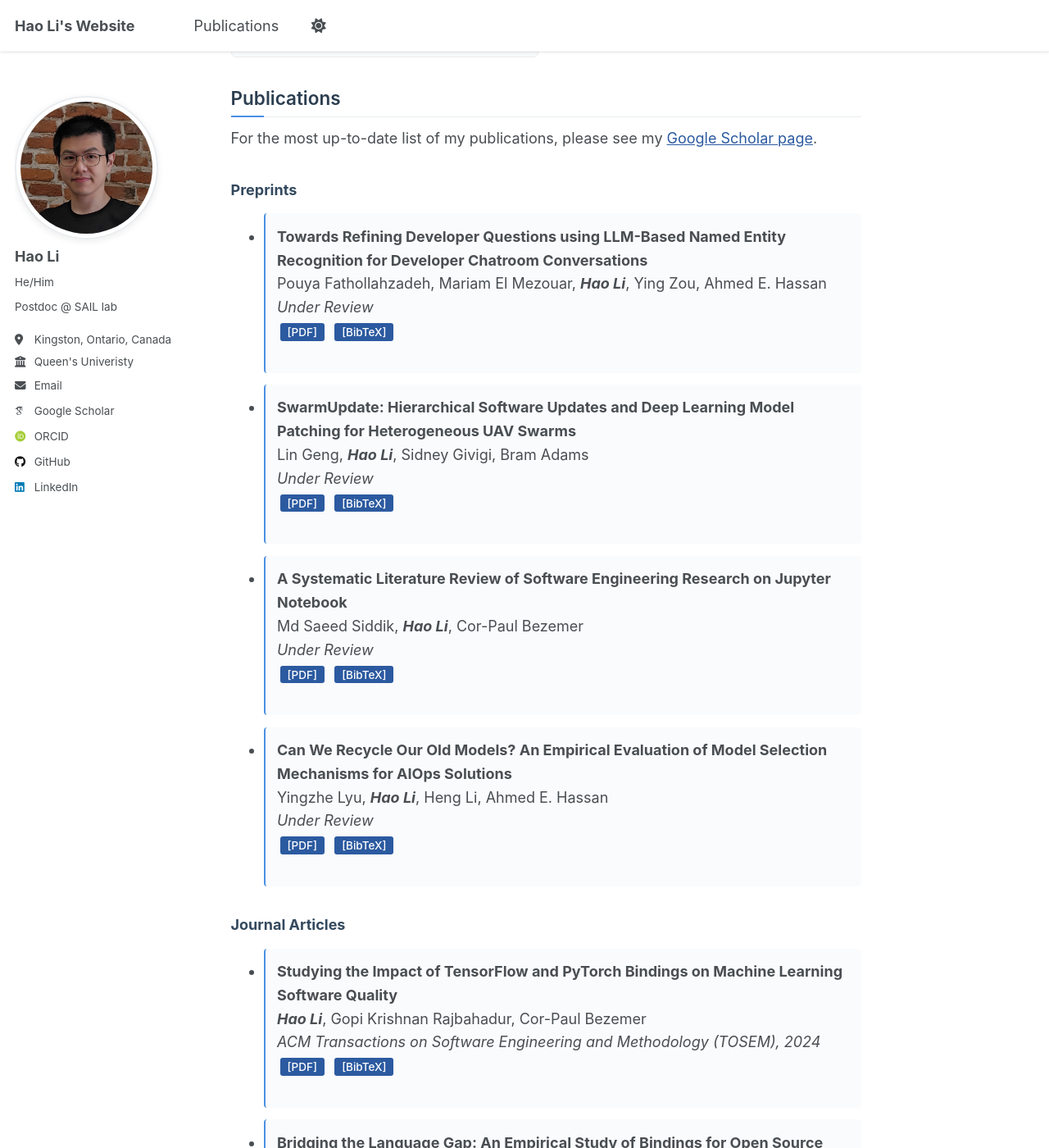
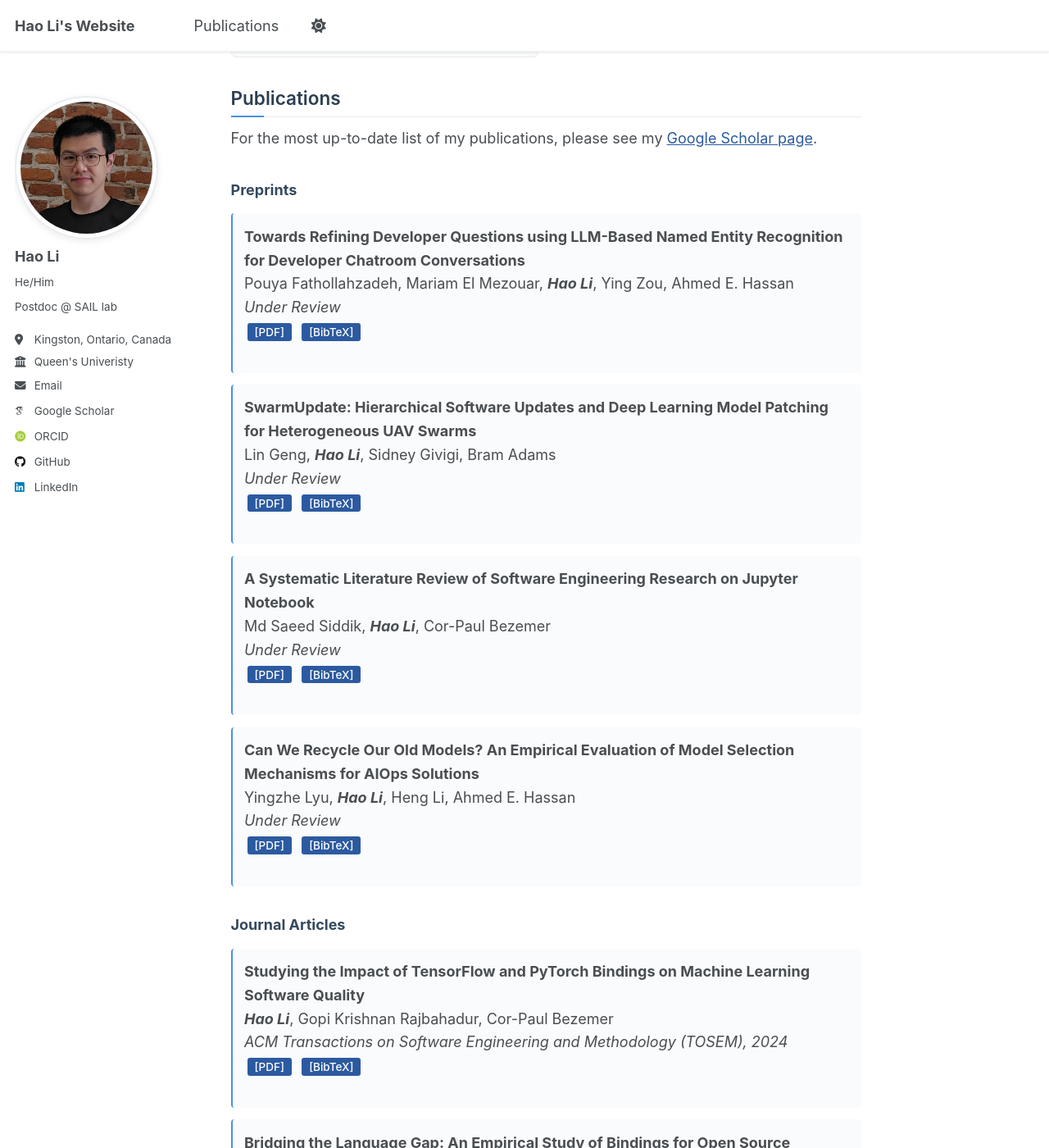
Before and after one commit to Leo-LiHao/Leo-LiHao.github.io, a Jekyll site: the page built from _pages/about.md, in a window 1280 px wide and 1400 px high, scrolled down 564 px. Shown: the whole window at 82% size. Built offline with Jekyll 4.4.1, drawn with Linux system fonts in a browser that asks for light colours; some web fonts are replaced; some of the changed text lies outside the part shown.

Commit message:
remove leading dots

```diff
--- a/_pages/about.md
+++ b/_pages/about.md
@@ -87,16 +87,16 @@ For the most up-to-date list of my publications, please see my [Google Scholar p
 - The 39th IEEE/ACM International Conference on Automated Software Engineering (ASE), Artifact Evaluation Track, 2024.
 
 ### Invited Talks
-- [Software Engineering and Foundation Models: Insights from Industry Blogs Using a Jury of Foundation Models](https://conf.researchr.org/details/icse-2025/icse-2025-software-engineering-in-practice/54/Software-Engineering-and-Foundation-Models-Insights-from-Industry-Blogs-Using-a-Jury), Software Engineering in Practice (SEIP), Presented at the 47th International Conference on Software Engineering (ICSE 2025).
-- [Bridging the Language Gap: An Empirical Study of Bindings for Open Source Machine Learning Libraries Across Software Package Ecosystems](https://conf.researchr.org/details/icse-2025/icse-2025-journal-first-papers/76/Bridging-the-Language-Gap-An-Empirical-Study-of-Bindings-for-Open-Source-Machine-Lea), Journal-First, Presented at the 47th International Conference on Software Engineering (ICSE 2025).
-- [Studying the Impact of TensorFlow and PyTorch Bindings on Machine Learning Software Quality](https://conf.researchr.org/details/icse-2025/icse-2025-journal-first-papers/1/Studying-the-Impact-of-TensorFlow-and-PyTorch-Bindings-on-Machine-Learning-Software-Q), Journal-First, Presented at the 47th International Conference on Software Engineering (ICSE 2025).
+- [Software Engineering and Foundation Models: Insights from Industry Blogs Using a Jury of Foundation Models](https://conf.researchr.org/details/icse-2025/icse-2025-software-engineering-in-practice/54/Software-Engineering-and-Foundation-Models-Insights-from-Industry-Blogs-Using-a-Jury) Software Engineering in Practice (SEIP), Presented at the 47th International Conference on Software Engineering (ICSE 2025).
+- [Bridging the Language Gap: An Empirical Study of Bindings for Open Source Machine Learning Libraries Across Software Package Ecosystems](https://conf.researchr.org/details/icse-2025/icse-2025-journal-first-papers/76/Bridging-the-Language-Gap-An-Empirical-Study-of-Bindings-for-Open-Source-Machine-Lea) Journal-First, Presented at the 47th International Conference on Software Engineering (ICSE 2025).
+- [Studying the Impact of TensorFlow and PyTorch Bindings on Machine Learning Software Quality](https://conf.researchr.org/details/icse-2025/icse-2025-journal-first-papers/1/Studying-the-Impact-of-TensorFlow-and-PyTorch-Bindings-on-Machine-Learning-Software-Q) Journal-First, Presented at the 47th International Conference on Software Engineering (ICSE 2025).
 - AIware Leadership Bootcamp 2024 [[Slides]](https://www.aiwarebootcamp.io/slides/2024_aiwarebootcamp_li_foundation_models_and_software_engineering.pdf) [[Video]](https://www.youtube.com/watch?v=gVwr3Q8YdXg) [[Link]](https://www.aiwarebootcamp.io/)
 
 ### Journal Reviewer
 
-- IEEE Transactions on Software Engineering (TSE).
-- Springer Empirical Software Engineering (EMSE).
-- Nature Scientific Data.
-- Springer Software Quality Journal.
-- Elsevier Patterns.
-- PeerJ Computer Science.
+- IEEE Transactions on Software Engineering (TSE)
+- Springer Empirical Software Engineering (EMSE)
+- Nature Scientific Data
+- Springer Software Quality Journal
+- Elsevier Patterns
+- PeerJ Computer Science
--- a/_sass/_custom-enhancements.scss
+++ b/_sass/_custom-enhancements.scss
@@ -140,11 +140,18 @@ a {
   border-radius: 4px;
   border-left: 2px solid #4a90e2;
   transition: all 0.2s ease;
+  list-style: none;
 
   &:hover {
     background: #f5f6f7;
     border-left-color: #2c5aa0;
   }
+}
+
+/* Remove bullet points from all lists in content */
+.page__content ul {
+  list-style: none;
+  padding-left: 0;
 }
 
 /* Style publication links within list items */
```
